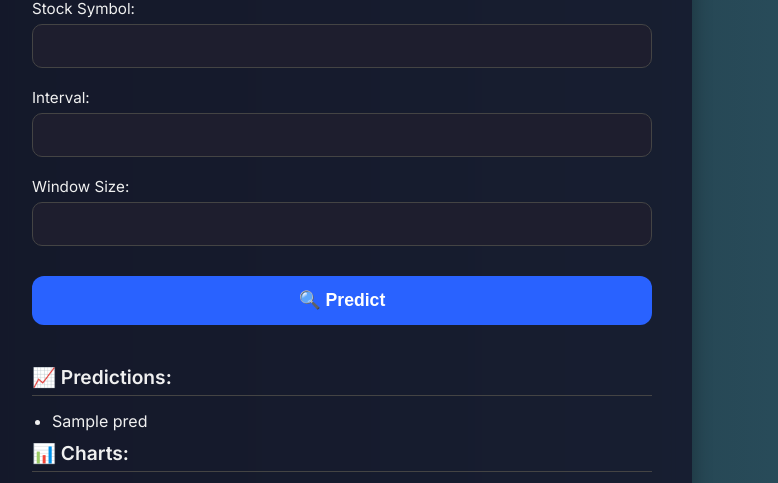
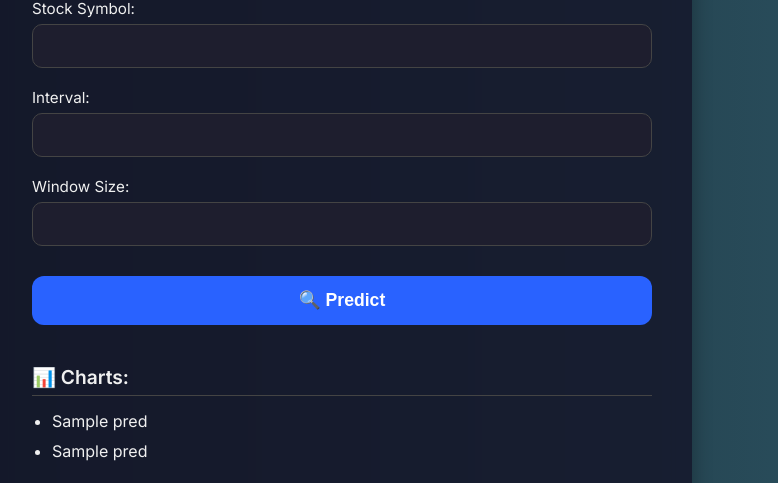
Before and after one commit to 01Shashank01/Stock-Buy-Sell-Prediction-Using-Technical-Indicators, a Flask app: template templates/index.html in a window 1280 px wide. Shown: the part 262-745 px from the top of the page, without its empty margins (298-1076 px from the left). Run offline with Flask 3, Linux system fonts and the light colour scheme; the template is opened without the code that fills it: most values are stand-ins (such as "Sample title", 1, 10 or a date in 2020).

Commit message:
Resolved merge conflict in index.html

```diff
--- a/templates/index.html
+++ b/templates/index.html
@@ -184,14 +184,7 @@
 
 <!-- Inside .results -->
 <div class="results">
-  {% if predictions %}
-    <h2>📈 Predictions:</h2>
-    <ul>
-      {% for pred in predictions %}
-        <li>{{ pred }}</li>
-      {% endfor %}
-    </ul>
-  {% endif %}
+
 
   {% if chart_paths %}
     <h2>📊 Charts:</h2>
```
